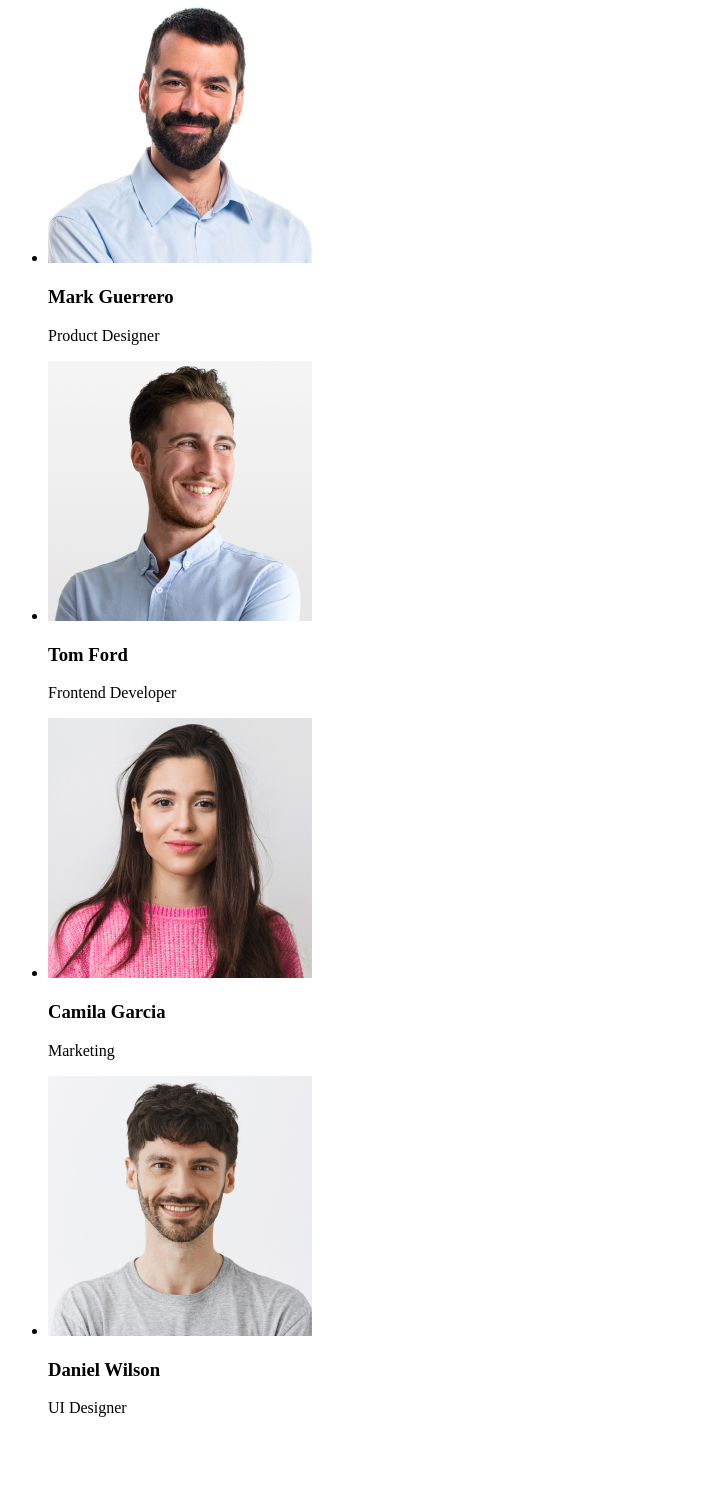
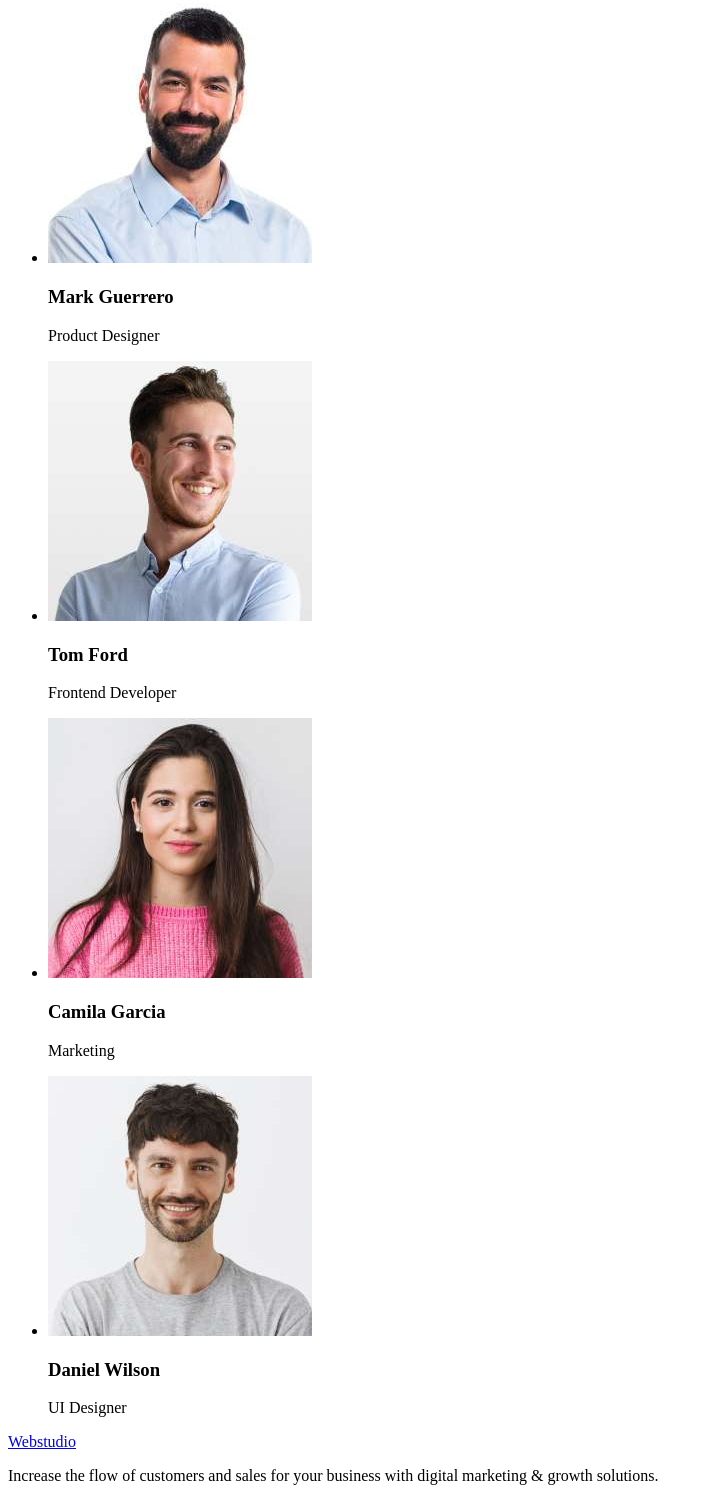
Before and after one commit to OksanaMartyniyk/goit-markup-hw-01, a plain HTML site: page index.html in a window 1280 px wide. Shown: the part 673-2174 px from the top of the page, without its empty margins (0-713 px from the left). Before the commit the page ends 2106 px from the top, so only its background shows below. Drawn offline with Linux system fonts and the light colour scheme.

Commit message:
Added footer

```diff
--- a/index.html
+++ b/index.html
@@ -9,7 +9,7 @@
   <body>
     <header>
       <nav>
-        <a href="./index.html">WEBSTUDIO</a>
+        <a href="./index.html">Webstudio</a>
         <ul>
           <li>
             <a href="#">Studio</a>
@@ -72,7 +72,7 @@
         <ul>
           <li>
             <img
-              src="./images/team/MarkGuerrero.jpg"
+              src="./images/team/mark_guerrero.jpg"
               alt="Mark Guerrero photo"
               width="264"
               height="260"
@@ -82,7 +82,7 @@
           </li>
           <li>
             <img
-              src="./images/team/TomFord.jpg"
+              src="./images/team/tom_ford.jpg"
               alt="Tom Ford photo"
               width="264"
               height="260"
@@ -92,7 +92,7 @@
           </li>
           <li>
             <img
-              src="./images/team/CamilaGarcia.jpg"
+              src="./images/team/camila_garcia.jpg"
               alt="Camila Garcia photo"
               width="264"
               height="260"
@@ -102,7 +102,7 @@
           </li>
           <li>
             <img
-              src="./images/team/DanielWilson.jpg"
+              src="./images/team/daniel_wilson.jpg"
               alt="Daniel Wilson photo"
               width="264"
               height="260"
@@ -114,6 +114,12 @@
       </section>
     </main>
 
-    <footer></footer>
+    <footer>
+      <a href="./index.html">Webstudio</a>
+      <p>
+        Increase the flow of customers and sales for your business with digital
+        marketing & growth solutions.
+      </p>
+    </footer>
   </body>
 </html>
```
Also changed, not shown: images/team/CamilaGarcia.jpg (deleted), images/team/DanielWilson.jpg (deleted), images/team/MarkGuerrero.jpg (deleted), images/team/TomFord.jpg (deleted), images/team/camila_garcia.jpg (added), images/team/daniel_wilson.jpg (added), images/team/mark_guerrero.jpg (added), images/team/tom_ford.jpg (added).
